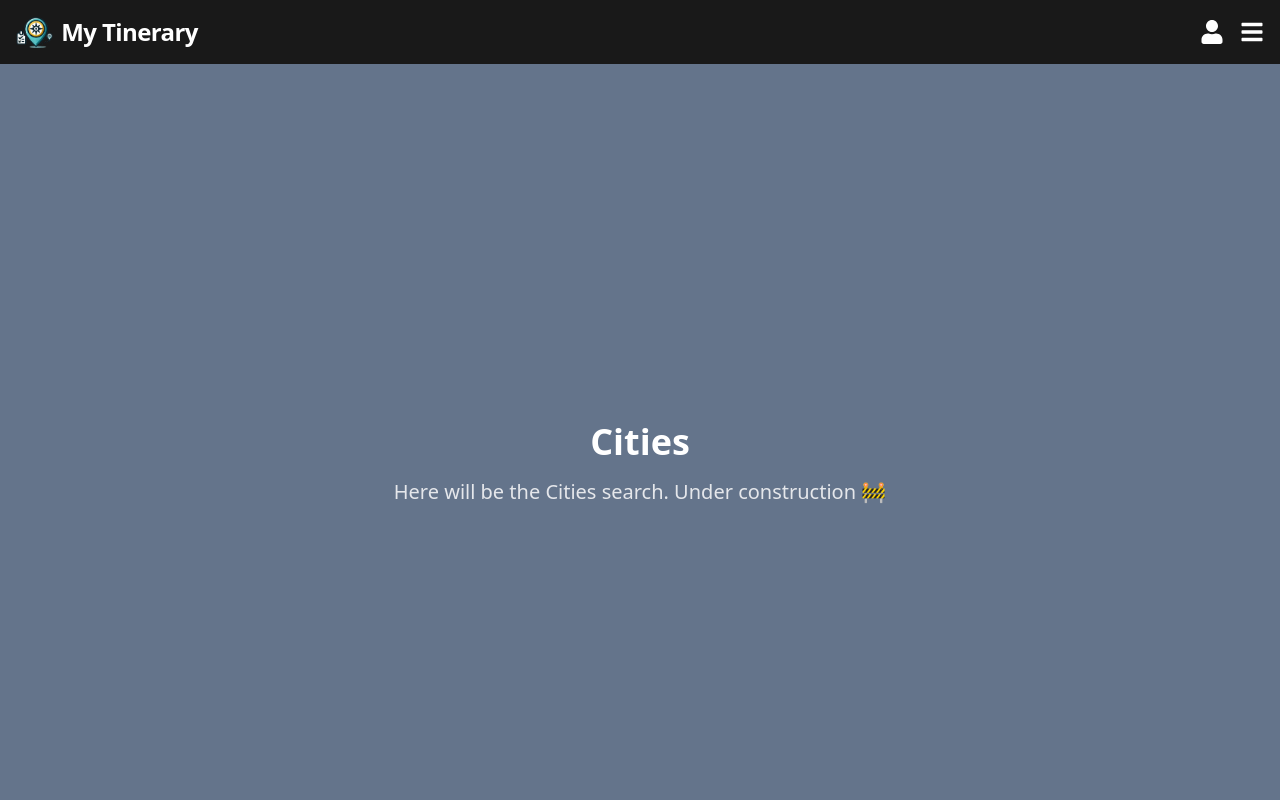
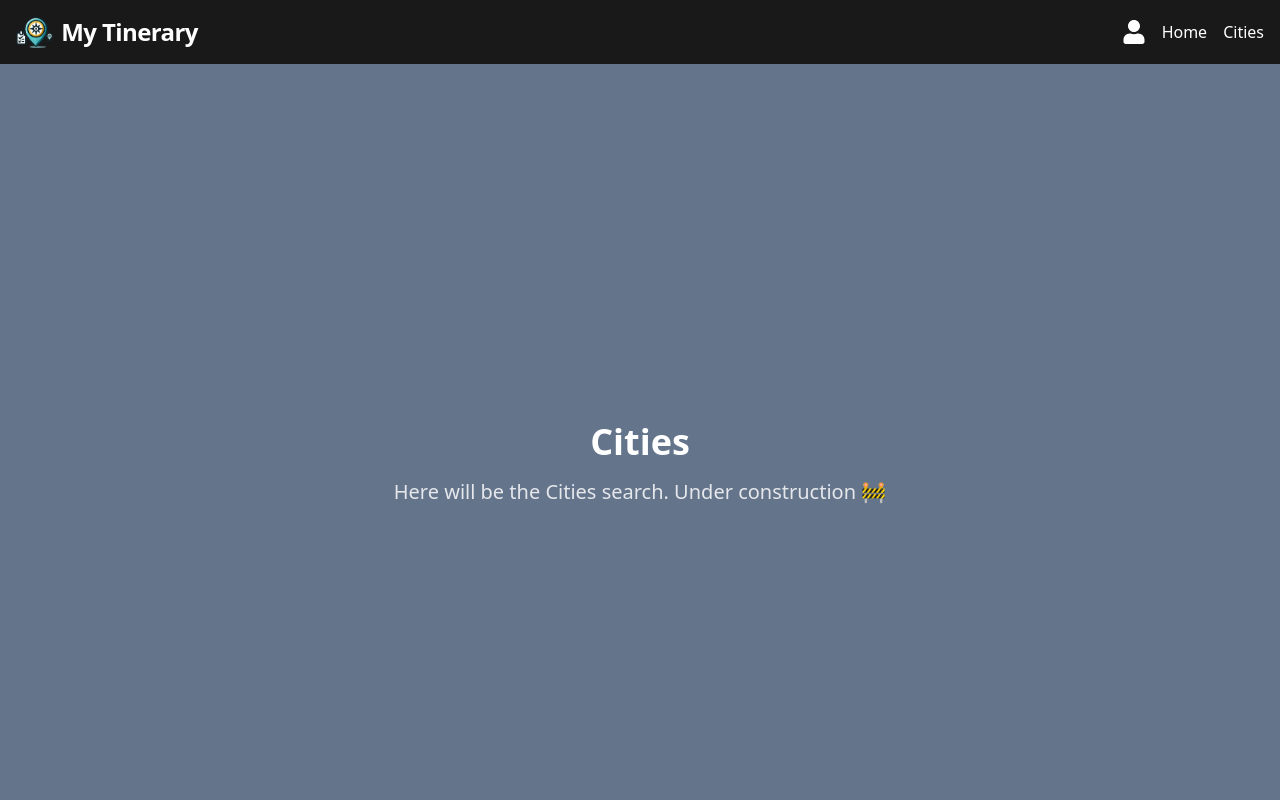
Before and after one commit to juan88955/mytinerary-JuanForero, a React (Vite) app: page /cities in a window 1280 px wide. Shown: the top 800 px of the page. Built offline with nearby package versions, Linux system fonts and the light colour scheme.

Commit message:
cambios en header y carrusel

```diff
--- a/src/components/CityCarousel.jsx
+++ b/src/components/CityCarousel.jsx
@@ -59,7 +59,7 @@ const CityCarousel = ({ cities }) => {
                     style={{ transform: `translateX(-${currentSlide * 100}%)` }}
                 >
                     {cityGroups.map((group, index) => (
-                        <div key={index} className="w-full flex-shrink-0 px-4">
+                        <div key={index} className="w-full flex-shrink-0 px-8">
                             <div className="grid grid-cols-2 gap-6">
                                 {group.map((city, cityIndex) => (
                                     // Tarjeta individual de ciudad
--- a/src/components/Header.jsx
+++ b/src/components/Header.jsx
@@ -3,48 +3,30 @@ import { Link, useNavigate, useLocation } from 'react-router-dom';
 import { FaBars, FaTimes, FaUser, FaHome, FaCity } from 'react-icons/fa';
 import logo from '/logo.png';
 
-// Definición del componente funcional Header
 const Header = () => {
-  // Estados para controlar el menú móvil y el comportamiento sticky
+  // Estado para controlar si el menú móvil está abierto o cerrado
   const [isMenuOpen, setIsMenuOpen] = useState(false);
+  // Estado para controlar si el header debe ser sticky
   const [isSticky, setIsSticky] = useState(false);
 
-  // Hooks de react-router-dom para navegación y ubicación
+  // Hooks de react-router-dom para la navegación
   const navigate = useNavigate();
   const location = useLocation();
 
-  // Efecto para cerrar el menú móvil en pantallas grandes
-  useEffect(() => {
-    const handleResize = () => {
-      if (window.innerWidth > 768 && isMenuOpen) {
-        setIsMenuOpen(false);
-      }
-    };
-
-    window.addEventListener('resize', handleResize);
-    return () => window.removeEventListener('resize', handleResize);
-  }, [isMenuOpen]);
-
-  // Efecto para prevenir el scroll cuando el menú móvil está abierto
-  useEffect(() => {
-    if (isMenuOpen) {
-      document.body.style.overflow = 'hidden';
-    } else {
-      document.body.style.overflow = 'unset';
-    }
-  }, [isMenuOpen]);
-
-  // Efecto para manejar el comportamiento sticky del header
+  /**
+   * Efecto para manejar el comportamiento sticky del header
+   */
   useEffect(() => {
     const handleScroll = () => {
       setIsSticky(window.scrollY > 0);
     };
-
     window.addEventListener('scroll', handleScroll);
     return () => window.removeEventListener('scroll', handleScroll);
   }, []);
 
-  // Función para desplazar al inicio de la página y navegar a la página principal
+  /**
+   * Función para desplazarse al inicio de la página y navegar a la página principal
+   */
   const scrollToTop = () => {
     if (location.pathname !== '/') {
       navigate('/');
@@ -57,24 +39,37 @@ const Header = () => {
 
   return (
     <header className={`bg-black bg-opacity-90 text-white transition-all duration-300 z-50 ${isSticky ? 'fixed top-0 left-0 right-0 shadow-md' : 'relative'}`}>
-      {/* Contenido principal del header */}
       <div className="container mx-auto flex justify-between items-center p-4">
         {/* Logo y nombre de la aplicación */}
         <button onClick={scrollToTop} className="flex items-center bg-transparent border-none cursor-pointer">
           <img src={logo} alt="My Tinerary Logo" className="h-8 mr-2" />
           <span className="text-2xl font-extrabold tracking-tight">My Tinerary</span>
         </button>
-        {/* Iconos de usuario y menú */}
         <div className="flex items-center">
-          <FaUser className="text-2xl mr-4" />
-          <button onClick={() => setIsMenuOpen(!isMenuOpen)} className="text-2xl">
+          {/* Icono de usuario con efecto hover para mostrar "Login" */}
+          <div className="relative group mr-4">
+            <FaUser className="text-2xl cursor-pointer" />
+            <span className="absolute -bottom-6 left-1/2 transform -translate-x-1/2 text-xs bg-black px-2 py-1 rounded opacity-0 group-hover:opacity-100 transition-opacity duration-300">Login</span>
+          </div>
+          {/* Botón de menú hamburguesa para móviles */}
+          <button onClick={() => setIsMenuOpen(!isMenuOpen)} className="text-2xl md:hidden">
             {isMenuOpen ? <FaTimes /> : <FaBars />}
           </button>
+          {/* Navegación para pantallas medianas y grandes */}
+          <nav className="hidden md:block">
+            <ul className="flex space-x-4">
+              <li>
+                <Link to="/" className="hover:text-gray-300 transition duration-300">Home</Link>
+              </li>
+              <li>
+                <Link to="/cities" className="hover:text-gray-300 transition duration-300">Cities</Link>
+              </li>
+            </ul>
+          </nav>
         </div>
       </div>
-
       {/* Menú lateral para móviles */}
-      <div className={`fixed top-0 right-0 h-full w-64 bg-black bg-opacity-95 z-50 transform transition-transform duration-300 ease-in-out ${isMenuOpen ? 'translate-x-0' : 'translate-x-full'}`}>
+      <div className={`md:hidden fixed top-0 right-0 h-full w-64 bg-black bg-opacity-95 z-50 transform transition-transform duration-300 ease-in-out ${isMenuOpen ? 'translate-x-0' : 'translate-x-full'}`}>
         <div className="flex justify-end p-4">
           <button onClick={() => setIsMenuOpen(false)} className="text-2xl">
             <FaTimes />
@@ -95,11 +90,10 @@ const Header = () => {
           </ul>
         </nav>
       </div>
-
-      {/* Overlay para cerrar el menú al hacer clic fuera */}
+      {/* Overlay para cerrar el menú al hacer clic fuera (solo en móviles) */}
       {isMenuOpen && (
         <div
-          className="fixed inset-0 bg-black bg-opacity-50 z-40"
+          className="md:hidden fixed inset-0 bg-black bg-opacity-50 z-40"
           onClick={() => setIsMenuOpen(false)}
         ></div>
       )}
```
